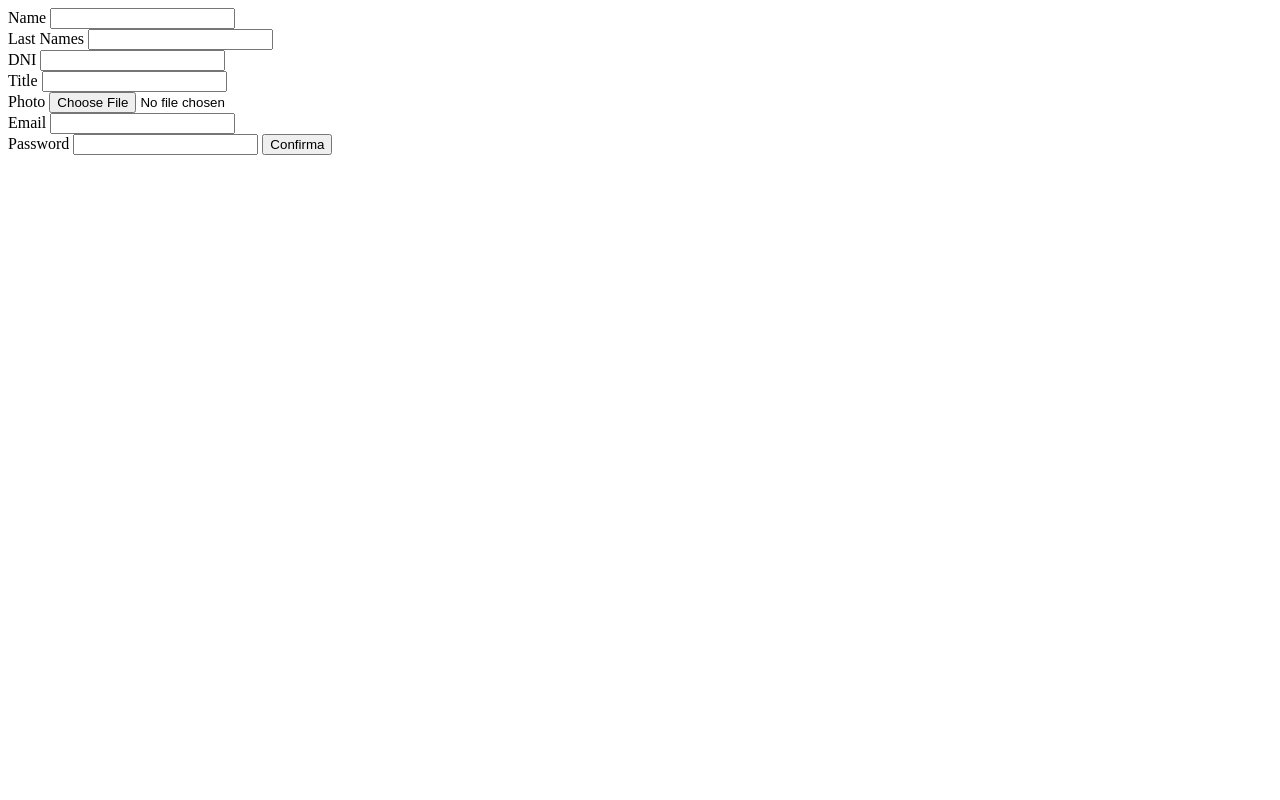
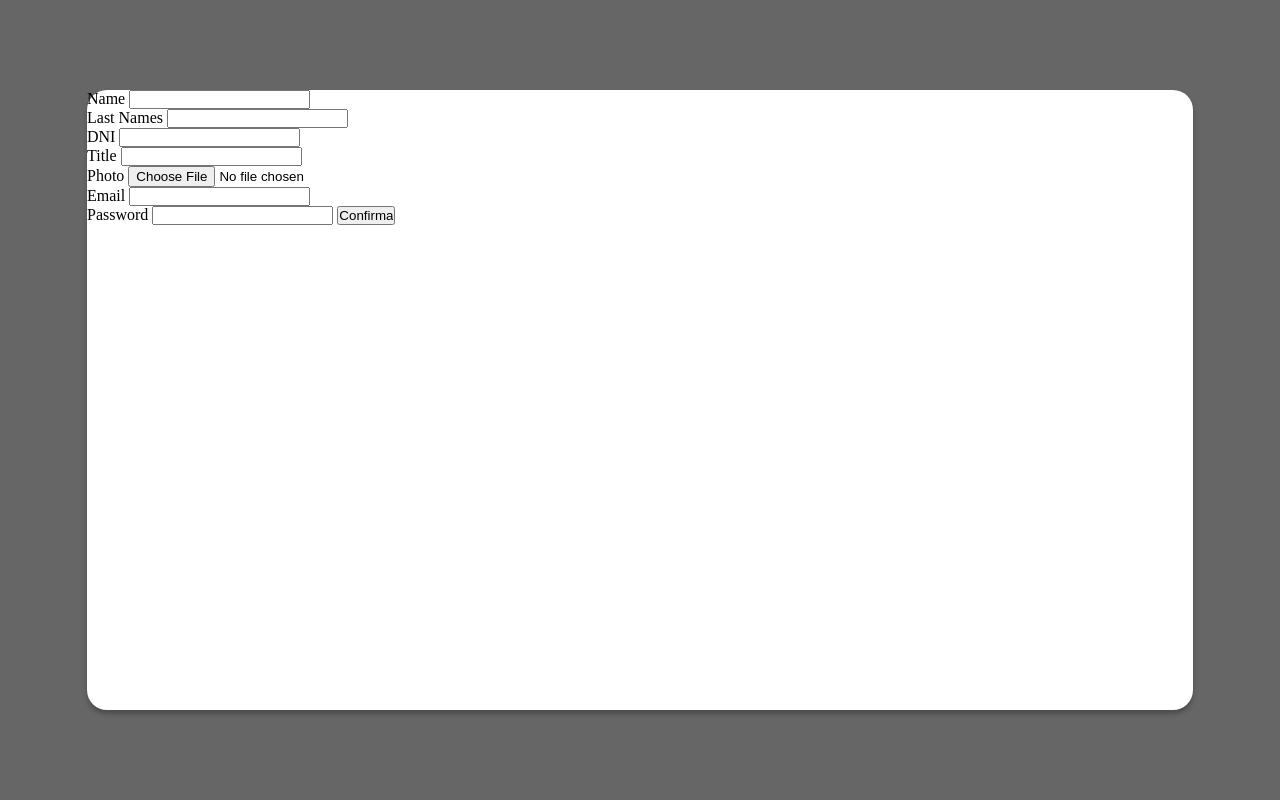
Before and after one commit to MarinaLl/codingAcademy, a PHP site: page /admin/createTeacher.php in a window 1280 px wide. Run offline with PHP 8.4, Linux system fonts and the light colour scheme.

Commit message:
Modificado createTeacher y añadido estilo (falta implementar en admin.php)

```diff
--- a/admin/admin.php
+++ b/admin/admin.php
@@ -7,7 +7,7 @@
 <head>
     <meta charset="UTF-8">
     <meta name="viewport" content="width=device-width, initial-scale=1.0">
-    <title>Administrator Pannel</title>
+    <title>Administrator Panel</title>
     <style>
         img{
             width: 40px;
@@ -88,7 +88,7 @@
                 } else if (isset($_POST['buttonEdit'])) {
                     echo $_POST['buttonEdit'];
                     $_SESSION['email'] = $_POST['buttonEdit'];
-                    header('Location: editTeacher.php');
+                    include('createTeacher.php');
                 }
 
                 if(isset($_POST['buttonDisCourse'])){
--- /dev/null
+++ b/admin/createTeacher.css
@@ -0,0 +1,24 @@
+*{
+    padding: 0;
+    margin: 0;
+}
+body {
+    background-color: transparent;
+}
+.pop-up-background {
+    width: 100%;
+    height: 100vh;
+    background: rgba(0, 0, 0, 0.6);
+    display: flex;
+    flex-direction: column;
+    justify-content: center;
+    align-items: center;
+}
+
+#createTeacherPopUp {
+    width: 1106px;
+    height: 620px;
+    border-radius: 20px;
+    background: white;
+    box-shadow: 0px 4px 4px 0px rgba(0, 0, 0, 0.25);
+}
--- a/admin/createTeacher.php
+++ b/admin/createTeacher.php
@@ -4,6 +4,7 @@
     <meta charset="UTF-8">
     <meta name="viewport" content="width=device-width, initial-scale=1.0">
     <title>Document</title>
+    <link rel="stylesheet" href="createTeacher.css">
 </head>
 <body>
     <?php
@@ -26,11 +27,13 @@
                 connectDataBase();
 
                 createNewTeacher($teacherEmail, $teacherPasswd, $teacherName, $teacherLastNames, $teacherTitle, $profileImage, $teacherDni);
-
+                echo '<meta http-equiv="refresh" content="0;url=admin.php">';
 
 
         } else {
     ?>
+    <div class="pop-up-background">
+        <div id="createTeacherPopUp">
             <form action="createTeacher.php" method="post" enctype="multipart/form-data" name="createTeacher">
                 <label for="teacherName">Name</label>
                 <input type="text" name="teacherName" id="teacherName"><br>
@@ -48,6 +51,9 @@
                 <input type="password" name="teacherPass" id="teacherPass">
                 <input type="submit" value="Confirma">
             </form>
+        </div>
+    </div>
+
     <?php }?>
 </body>
 </html>
--- a/funciones.php
+++ b/funciones.php
@@ -31,11 +31,17 @@ function loginRedirect($role) {
     }
 }
 
+// Only possible values for $path = "" or $path = "../"
+function logout($path) {
+    session_destroy();
+    header('Location: '.$path.'login.php');
+}
+
 function uploadPhoto($profileImageTmp, $profileImageName) {
     if(is_uploaded_file($profileImageTmp)){
         $directory = "img/";
 
-       $date = time();
+        $date = time();
 
         $imagePath = $directory.$date."-".$profileImageName;
         move_uploaded_file($profileImageTmp, $imagePath);
@@ -46,7 +52,7 @@ function uploadPhoto($profileImageTmp, $profileImageName) {
 
     return $imagePath;
 }
-
+// Parte Administrador
 function createNewTeacher($email, $password, $name, $lastNames, $title, $photo, $dni){
     $sql = "INSERT INTO teacher (email, password, dni, name, lastNames, title, photo, active) VALUES ('$email', '$password', '$dni', '$name', '$lastNames', '$title', '$photo', '1')";
     $connect = connectDataBase();
```
Lines whose indentation alone changed are shown as unchanged.
